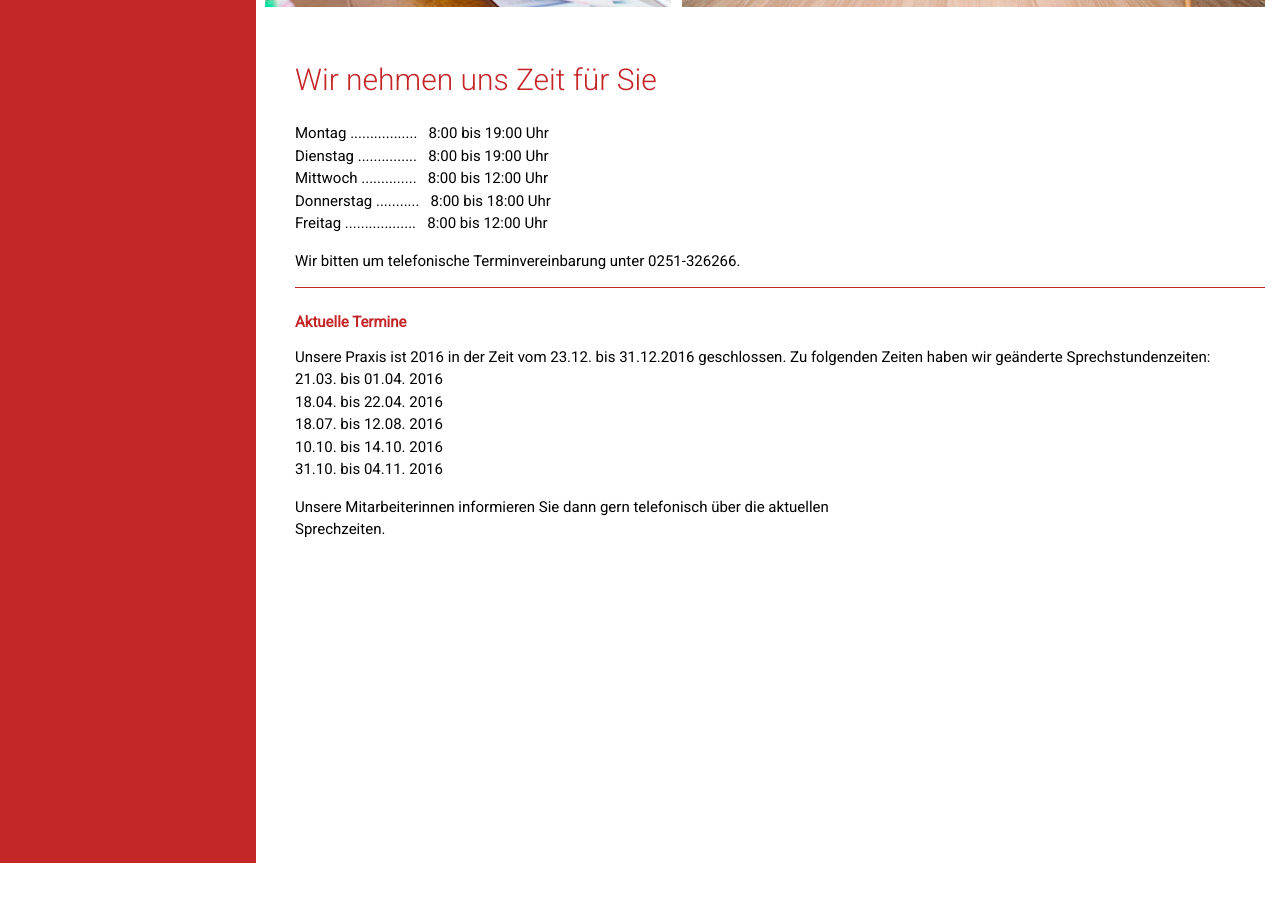
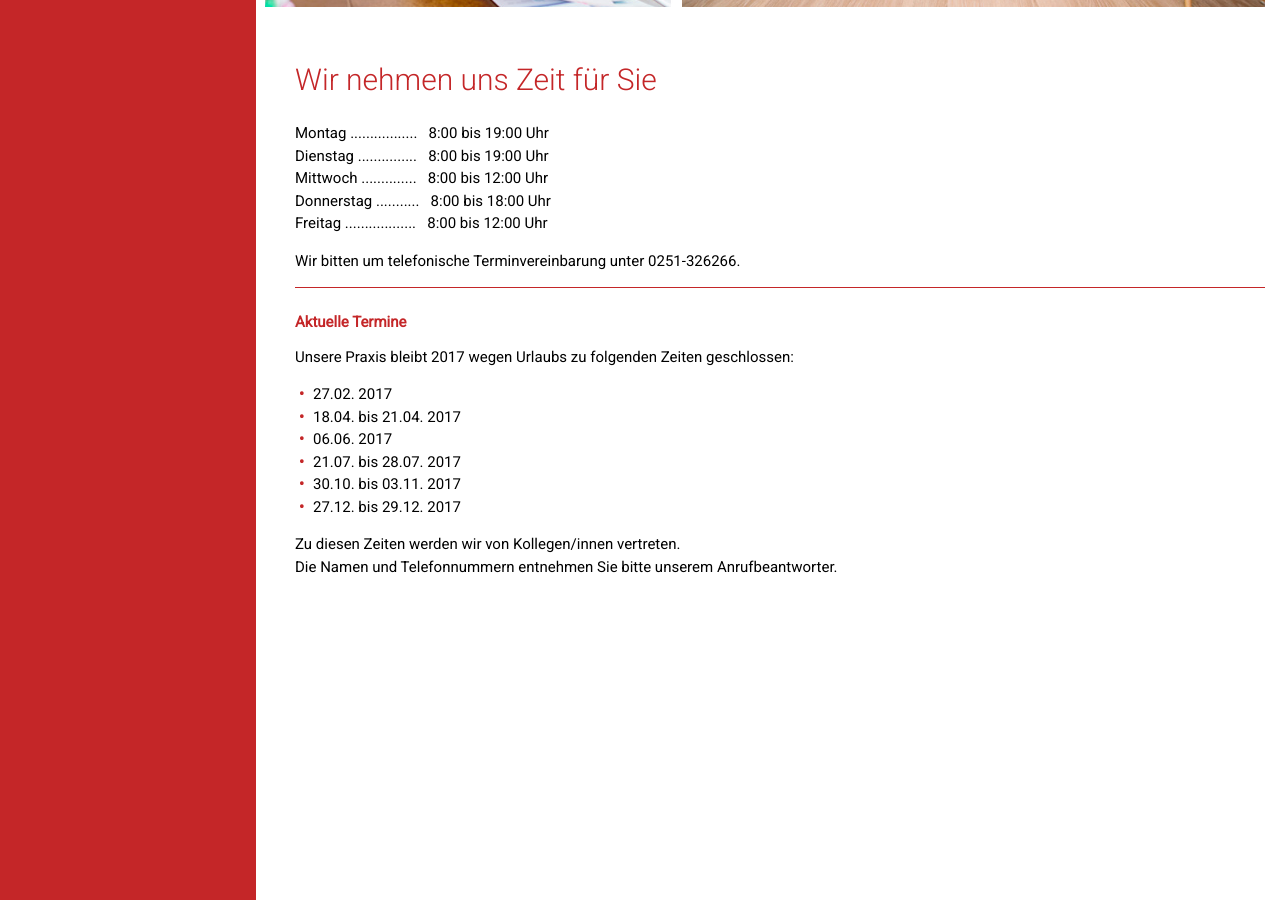
Before and after one commit to drmonikaburger/drmonikaburger.github.com, a Jekyll site: the page built from sprechzeiten.html, in a window 1280 px wide and 900 px high, scrolled down 650 px. Built offline with Jekyll 4.4.1, drawn with Linux system fonts in a browser that asks for light colours; before the commit the page ends 1513 px from its top, so only the background shows below that.

Commit message:
urlaub 2017

```diff
--- a/sprechzeiten.html
+++ b/sprechzeiten.html
@@ -19,16 +19,16 @@ Freitag .................. &nbsp; 8:00 bis 12:00 Uhr
 
 <h2>Aktuelle Termine</h2>
 
-Unsere Praxis ist 2016 in der Zeit vom 23.12. bis 31.12.2016 geschlossen.
-Zu folgenden Zeiten haben wir geänderte Sprechstundenzeiten:
+<p>Unsere Praxis bleibt 2017 wegen Urlaubs zu folgenden Zeiten geschlossen:</p>
 
-<p>
-21.03. bis 01.04. 2016<br />
-18.04. bis 22.04. 2016<br />
-18.07. bis 12.08. 2016<br />
-10.10. bis 14.10. 2016<br />
-31.10. bis 04.11. 2016
-</p>
+<ul>
+  <li>27.02. 2017</li>
+  <li>18.04. bis 21.04. 2017</li>
+  <li>06.06. 2017</li>
+  <li>21.07. bis 28.07. 2017</li>
+  <li>30.10. bis 03.11. 2017</li>
+  <li>27.12. bis 29.12. 2017</li>
+</ul>
 
-<p>Unsere Mitarbeiterinnen informieren Sie dann gern telefonisch über die
-aktuellen Sprechzeiten.</p>
+<p>Zu diesen Zeiten werden wir von Kollegen/innen vertreten.<br />
+Die Namen und Telefonnummern entnehmen Sie bitte unserem Anrufbeantworter.</p>
```
